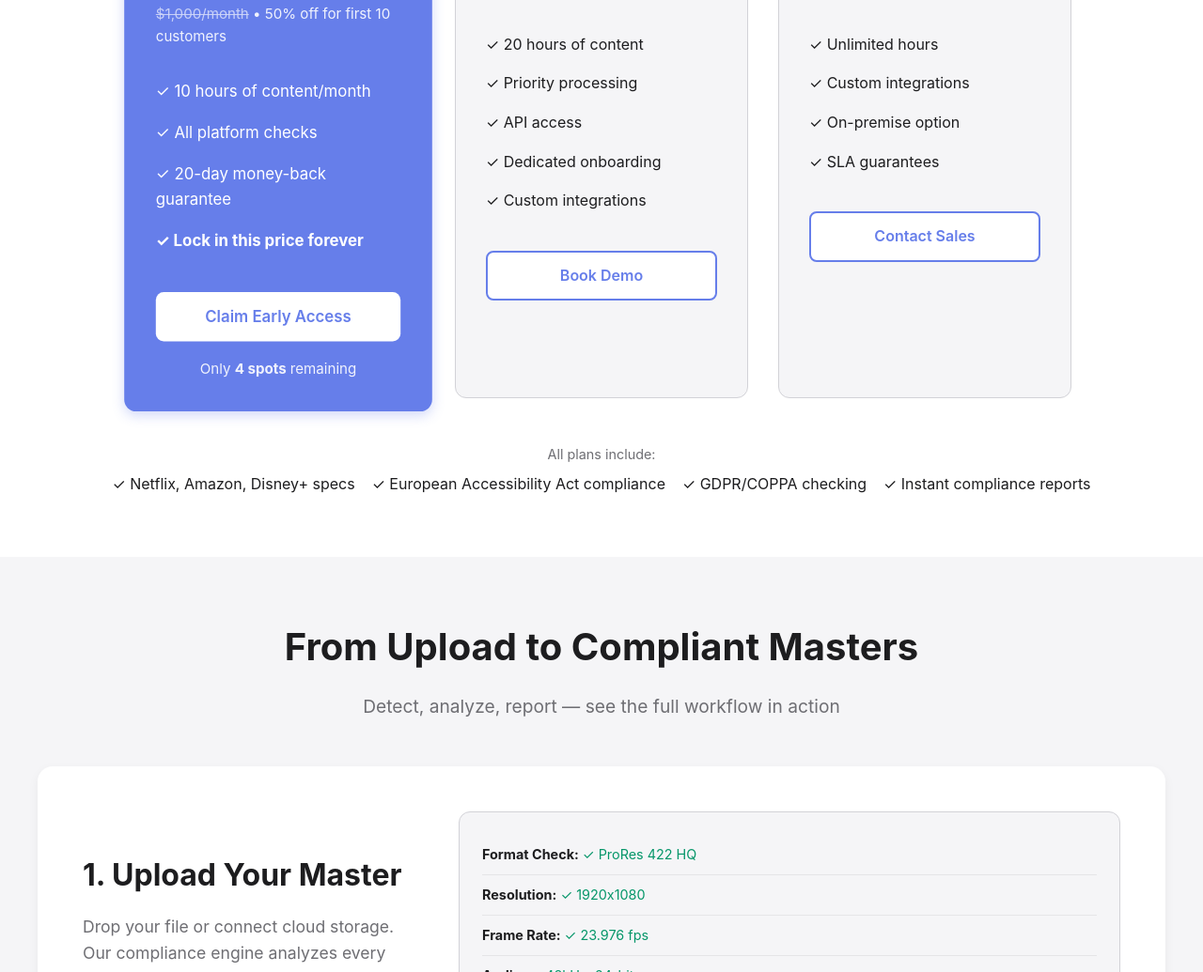
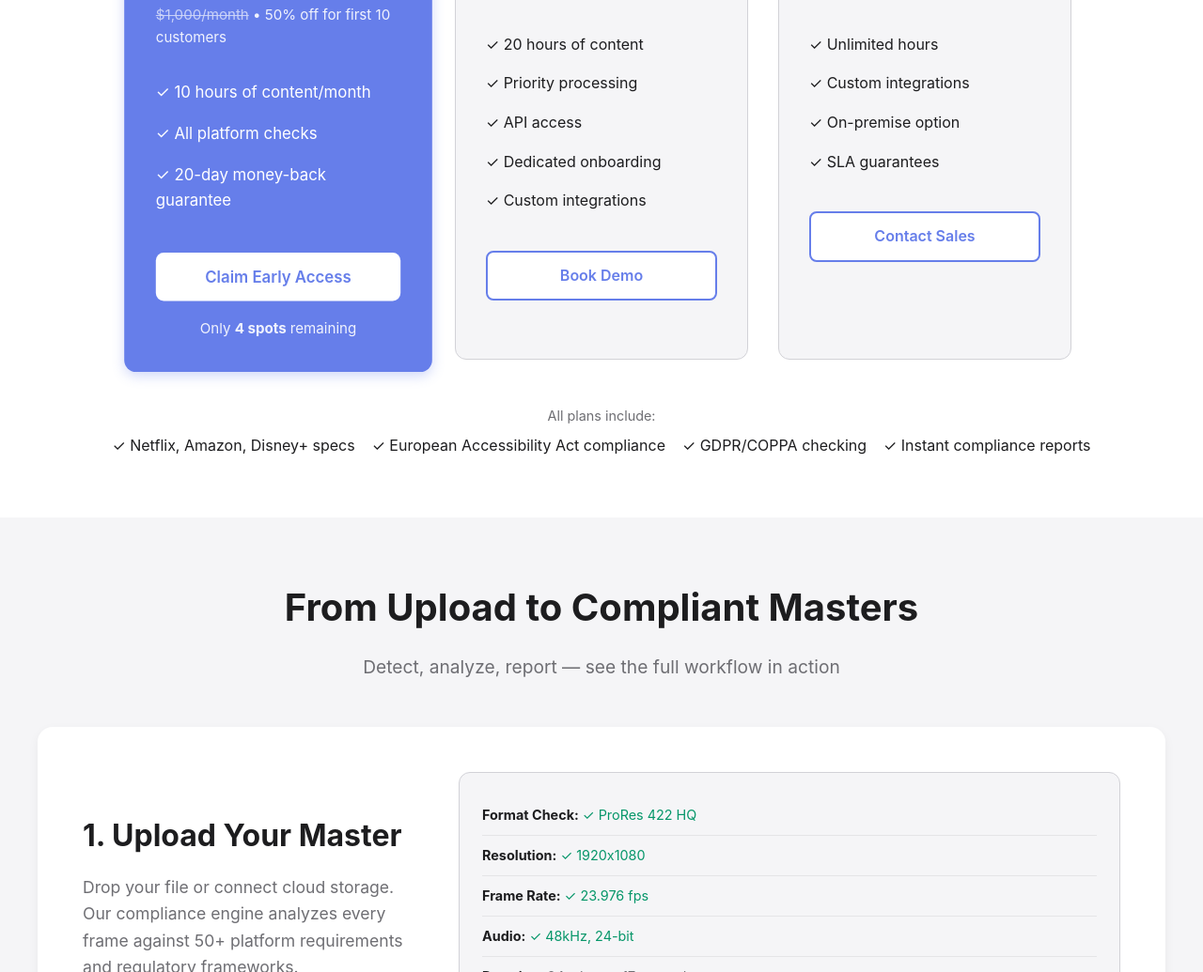
Before and after one commit to trueProgrammer/video-compliance-site, a plain HTML site: page index.html in a window 1280 px wide. Shown: the part 5715-6750 px from the top of the page at 94% size. Drawn offline with Linux system fonts and the light colour scheme.

Commit message:
Remove price guarantee

```diff
--- a/index.html
+++ b/index.html
@@ -530,7 +530,6 @@ document.head.appendChild(o)}initApollo();</script>
                         <li style="padding: 0.5rem 0; color: white;">✓ 10 hours of content/month</li>
                         <li style="padding: 0.5rem 0; color: white;">✓ All platform checks</li>
                         <li style="padding: 0.5rem 0; color: white;">✓ 20-day money-back guarantee</li>
-                        <li style="padding: 0.5rem 0; color: white; font-weight: bold;">✓ Lock in this price forever</li>
                     </ul>
                     <a href="#book-demo" style="display: block; text-align: center; padding: 0.75rem; background: white; color: #667eea; border-radius: 8px; text-decoration: none; font-weight: 600;">Claim Early Access</a>
                     <p style="text-align: center; margin-top: 1rem; color: rgba(255,255,255,0.9); font-size: 0.9rem;">
```
